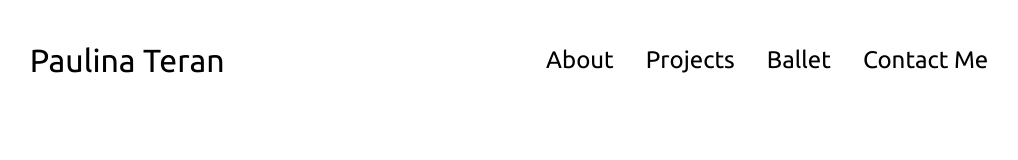
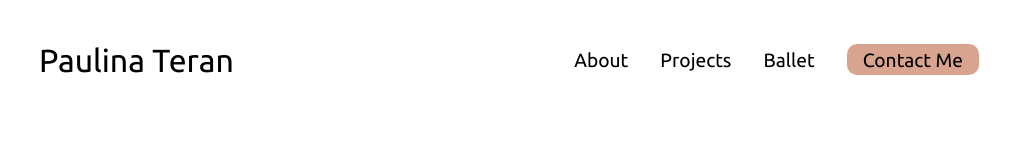
Before and after one commit to paulitera/paulitera.github.io, a plain HTML site: page index.html in a window 1280 px wide. Shown: the whole page, without its empty margins (131-1149 px from the left). Drawn offline with Linux system fonts and the light colour scheme.

Commit message:
contact me button css

```diff
--- a/index.html
+++ b/index.html
@@ -16,7 +16,7 @@
                 <li><a href="#about">About</a></li>
                 <li><a href="#projects">Projects</a></li>
                 <li><a href="#ballet">Ballet</a></li>
-                <li><a href="#contact">Contact Me</a></li>
+                <li><a id="contact" href="#contact">Contact Me</a></li>
             </ul>
         </div>
     </nav>
--- a/styles.css
+++ b/styles.css
@@ -34,7 +34,21 @@ nav {
 .nav-links {
     gap: 2rem;
     list-style: none;
-    font-size: 1.5rem;
+    font-size: 1.2rem;
+    align-items: center;
+}
+
+#contact {
+    background-color: #d8a48f;
+    padding: 0.3rem 1rem;
+    border-radius: 10px;
+}
+
+#contact:hover {
+    color: white;
+    border: solid 2px #a26769;
+    text-decoration: none;
+    transition: none;
 }
 
 a {
```
